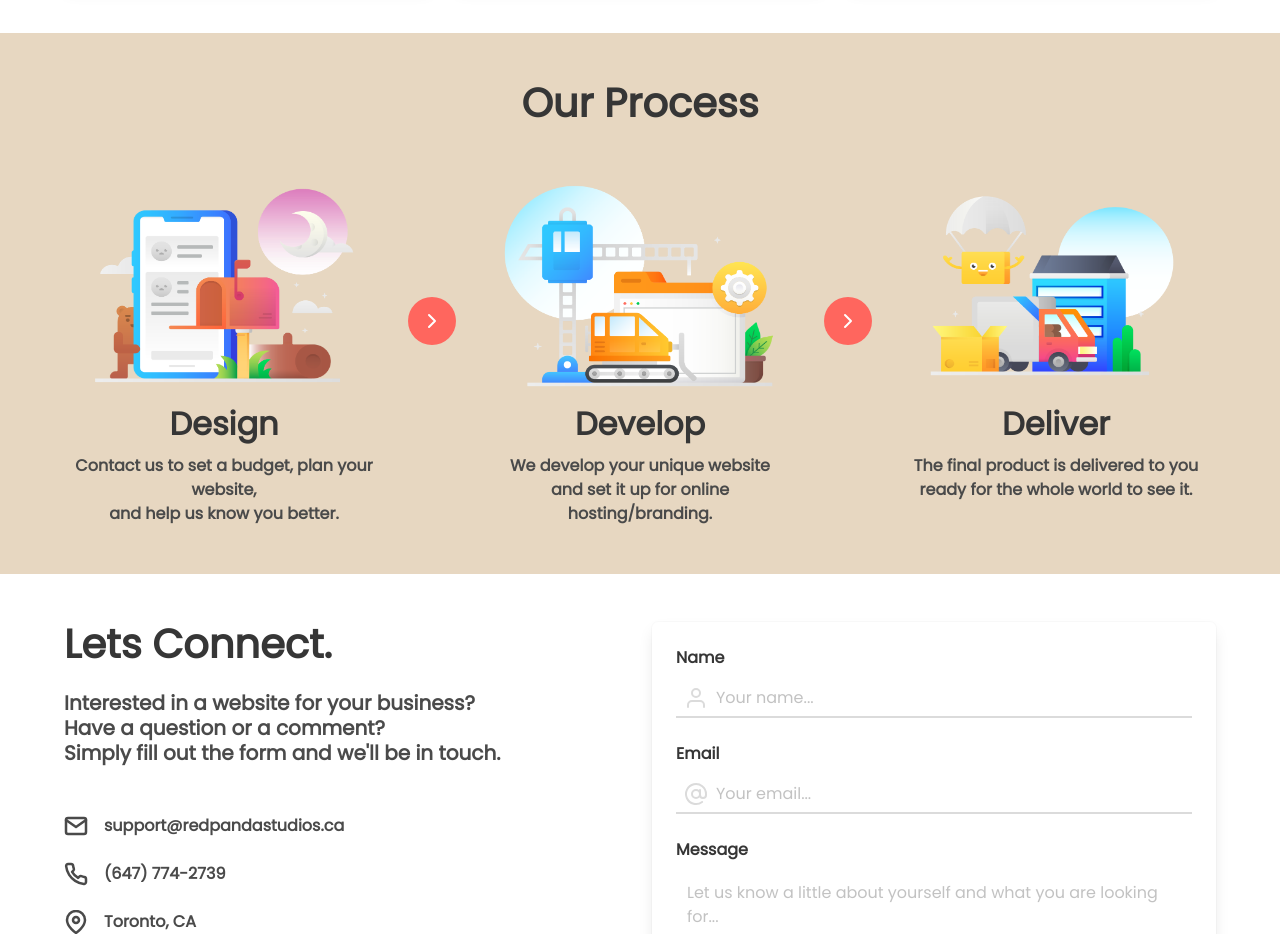
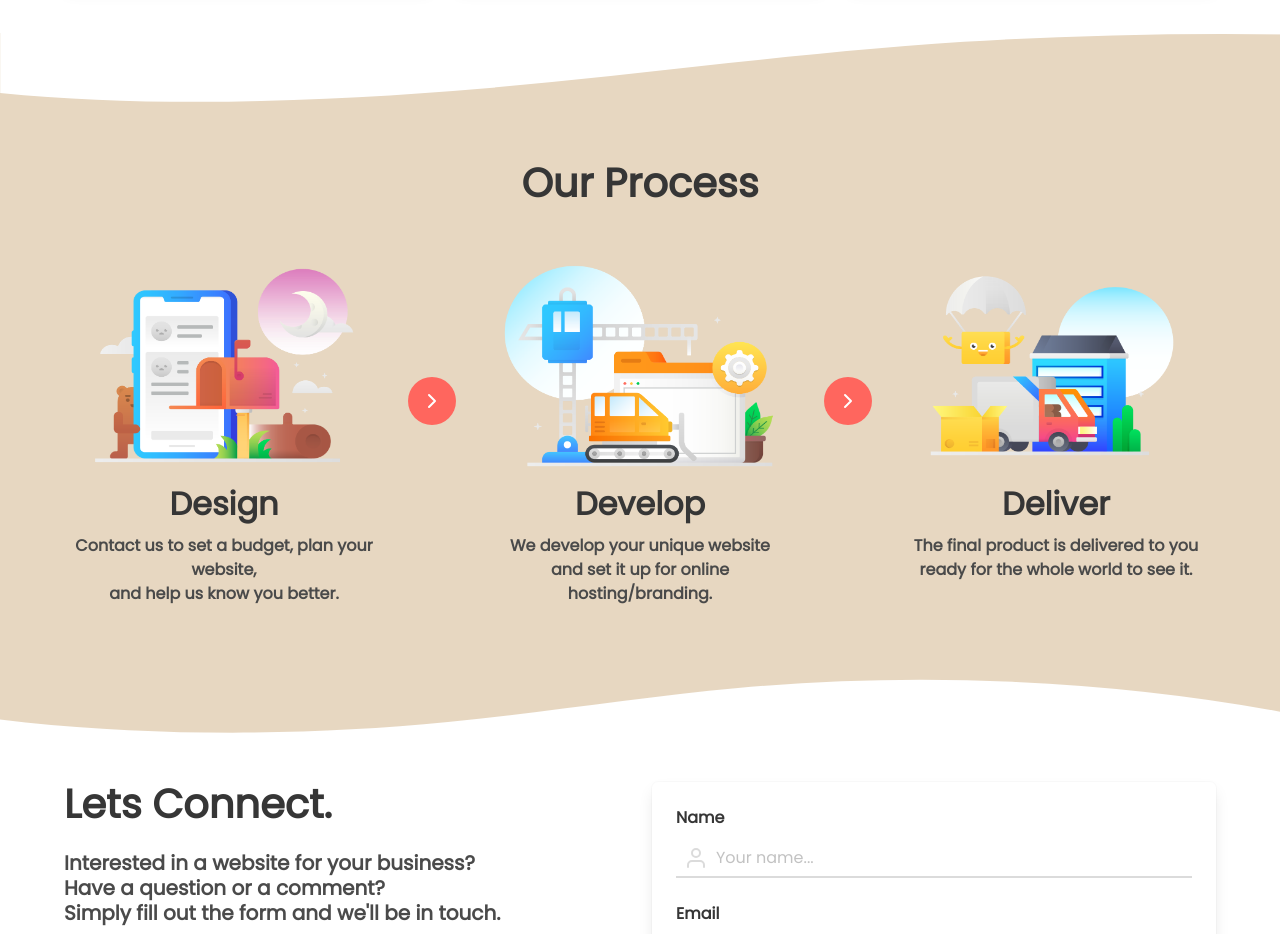
Before and after one commit to HimalP/RedPandaStudios, a website: page index.html in a window 1280 px wide. Shown: the part 1284-2218 px from the top of the page. Drawn offline with Linux system fonts and the light colour scheme.

Commit message:
process section waves created

```diff
--- a/assets/css/style.css
+++ b/assets/css/style.css
@@ -40,18 +40,95 @@
 }
 
 /* Process Section */
-#section-process::after {
-	background: url(../img/wave.svg) no-repeat;
-	content: '';
-}
-
 #section-process {
 	background-color: #e7d7c1;
+	position: relative;
 }
 
 #section-process img {
 	width: 300px;
 	height: 225px;
+}
+
+#section-process .container {
+	margin-top: 5rem;
+	margin-bottom: 5rem;
+}
+
+/* Wave Top */
+.custom-shape-divider-top-1626322201 {
+	position: absolute;
+	top: 0;
+	left: 0;
+	width: 100%;
+	overflow: hidden;
+	line-height: 0;
+}
+
+.custom-shape-divider-top-1626322201 svg {
+	position: relative;
+	display: block;
+	width: calc(198% + 1.3px);
+	height: 75px;
+	transform: rotateY(180deg);
+}
+
+.custom-shape-divider-top-1626322201 .shape-fill {
+	fill: #ffffff;
+}
+
+/** For tablet devices **/
+@media (min-width: 768px) and (max-width: 1023px) {
+	.custom-shape-divider-top-1626322201 svg {
+		width: calc(121% + 1.3px);
+		height: 78px;
+	}
+}
+
+/** For mobile devices **/
+@media (max-width: 767px) {
+	.custom-shape-divider-top-1626322201 svg {
+		width: calc(265% + 1.3px);
+		height: 95px;
+	}
+}
+
+/* Wave Bottom */
+.custom-shape-divider-bottom-1626322471 {
+	position: absolute;
+	bottom: 0;
+	left: 0;
+	width: 100%;
+	overflow: hidden;
+	line-height: 0;
+	transform: rotate(180deg);
+}
+
+.custom-shape-divider-bottom-1626322471 svg {
+	position: relative;
+	display: block;
+	width: calc(158% + 1.3px);
+	height: 98px;
+}
+
+.custom-shape-divider-bottom-1626322471 .shape-fill {
+	fill: #ffffff;
+}
+
+/** For tablet devices **/
+@media (min-width: 768px) and (max-width: 1023px) {
+	.custom-shape-divider-bottom-1626322471 svg {
+		width: calc(121% + 1.3px);
+		height: 78px;
+	}
+}
+
+/** For mobile devices **/
+@media (max-width: 767px) {
+	.custom-shape-divider-bottom-1626322471 svg {
+		width: calc(265% + 1.3px);
+		height: 95px;
+	}
 }
 
 #section-process .icon-container {
--- a/index.html
+++ b/index.html
@@ -240,6 +240,20 @@
 		</div>
 
 		<div id="section-process" class="section">
+			<div class="custom-shape-divider-top-1626322201">
+				<svg
+					data-name="Layer 1"
+					xmlns="http://www.w3.org/2000/svg"
+					viewBox="0 0 1200 120"
+					preserveAspectRatio="none"
+				>
+					<path
+						d="M321.39,56.44c58-10.79,114.16-30.13,172-41.86,82.39-16.72,168.19-17.73,250.45-.39C823.78,31,906.67,72,985.66,92.83c70.05,18.48,146.53,26.09,214.34,3V0H0V27.35A600.21,600.21,0,0,0,321.39,56.44Z"
+						class="shape-fill"
+					></path>
+				</svg>
+			</div>
+
 			<div class="container has-text-weight-bold">
 				<p class="title has-text-centered is-size-2 mb-6">Our Process</p>
 				<div class="columns has-text-centered">
@@ -317,6 +331,20 @@
 						</div>
 					</div>
 				</div>
+			</div>
+
+			<div class="custom-shape-divider-bottom-1626322471">
+				<svg
+					data-name="Layer 1"
+					xmlns="http://www.w3.org/2000/svg"
+					viewBox="0 0 1200 120"
+					preserveAspectRatio="none"
+				>
+					<path
+						d="M321.39,56.44c58-10.79,114.16-30.13,172-41.86,82.39-16.72,168.19-17.73,250.45-.39C823.78,31,906.67,72,985.66,92.83c70.05,18.48,146.53,26.09,214.34,3V0H0V27.35A600.21,600.21,0,0,0,321.39,56.44Z"
+						class="shape-fill"
+					></path>
+				</svg>
 			</div>
 		</div>
 
```
